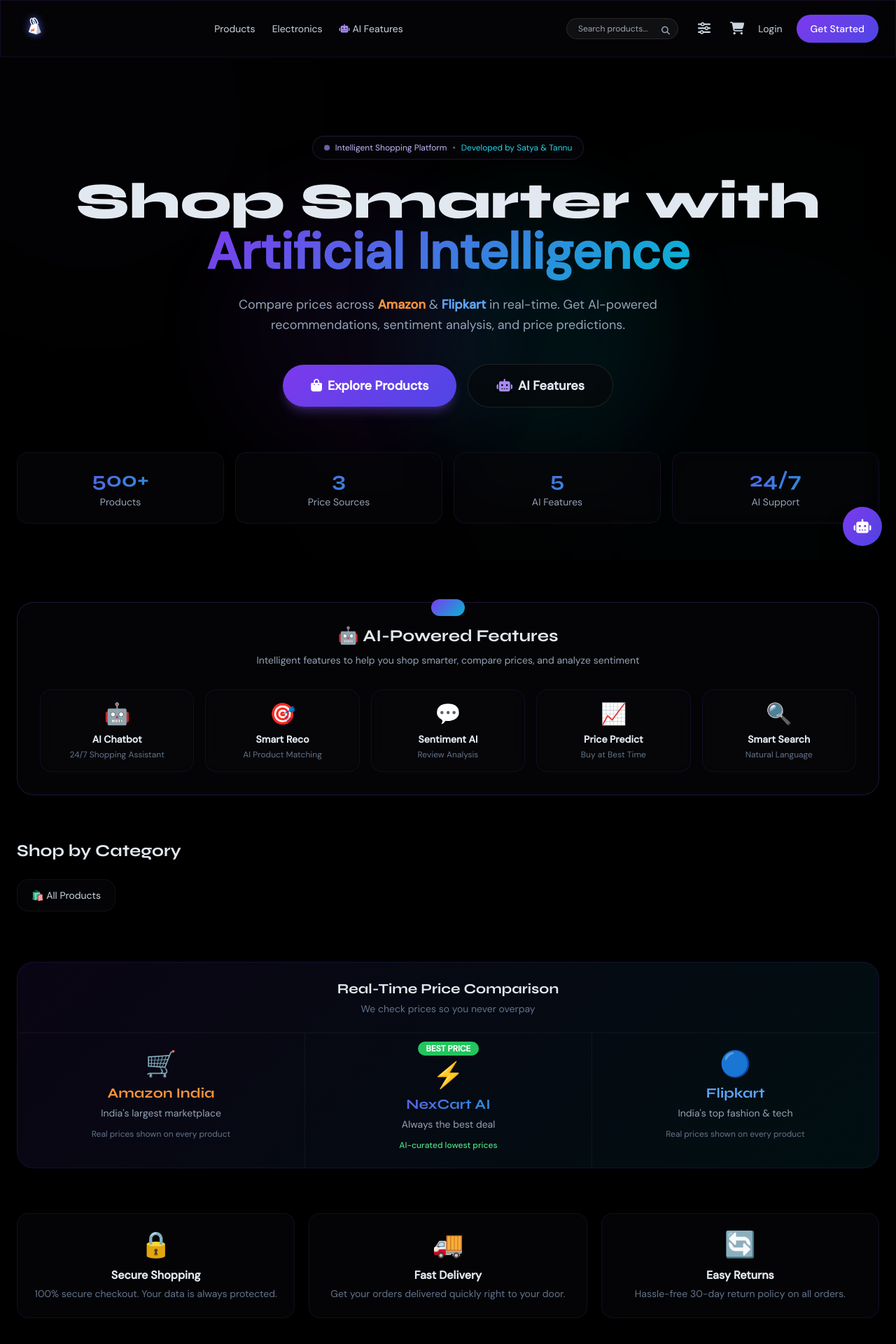
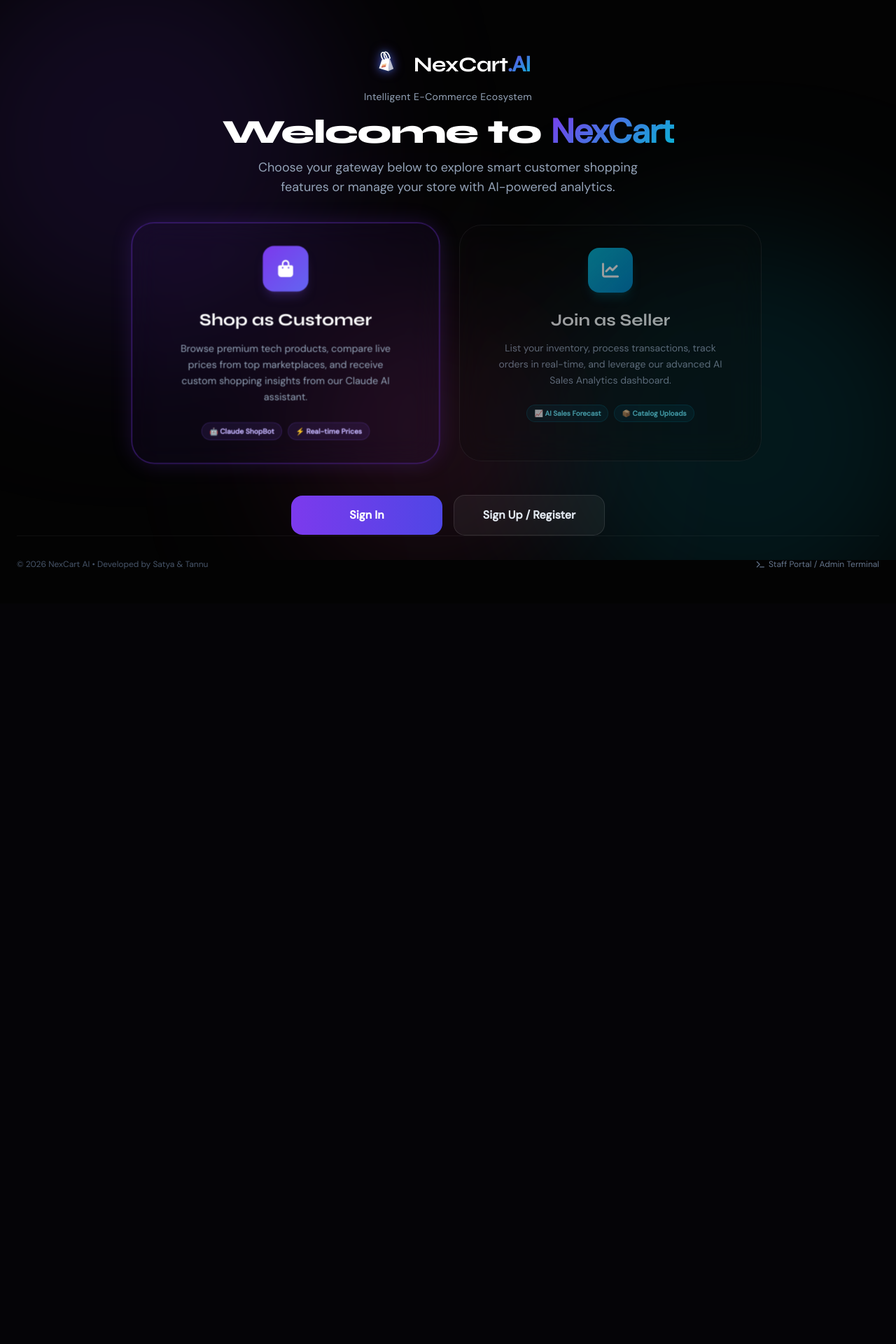
Before and after one commit to satya-ctrl/NexCart-E-commerce-Platform, a Django app: page / in a window 1280 px wide. Shown: the top 1920 px of the page at 70% size. After the commit the page ends 813 px from the top, so only its background shows below. Run offline with Django 5.2, Linux system fonts and the light colour scheme; data that the repository does not hold is empty; some libraries are stand-ins or nearby versions.

Commit message:
Implement glassmorphic Welcome Gateway page and core app namespacing

```diff
--- a/accounts/urls.py
+++ b/accounts/urls.py
@@ -1,7 +1,10 @@
 from django.urls import path
 from . import views
 
+app_name = 'accounts'
+
 urlpatterns = [
+    path('gateway/', views.gateway, name='gateway'),
     path('register/', views.register, name='register'),
     path('login/', views.login_view, name='login'),
     path('logout/', views.logout_view, name='logout'),
--- a/accounts/views.py
+++ b/accounts/views.py
@@ -5,32 +5,65 @@ from django.contrib import messages
 from .forms import UserRegisterForm
 
 
+def gateway(request):
+    if request.user.is_authenticated:
+        if request.user.groups.filter(name='Sellers').exists():
+            return redirect('ai_features:ai_dashboard')
+        else:
+            return redirect('store:home')
+
+    if request.method == 'POST':
+        role = request.POST.get('role', 'customer')
+        action = request.POST.get('action', 'signin')
+        if action == 'signup':
+            return redirect(f'/accounts/register/?role={role}')
+        else:
+            return redirect(f'/accounts/login/?role={role}')
+
+    return render(request, 'accounts/gateway.html')
+
+
 def register(request):
+    role = request.GET.get('role', 'customer')
     if request.method == 'POST':
+        role = request.POST.get('role', role)
         form = UserRegisterForm(request.POST)
         if form.is_valid():
             user = form.save()
+            if role == 'seller':
+                from django.contrib.auth.models import Group
+                group, _ = Group.objects.get_or_create(name='Sellers')
+                user.groups.add(group)
             login(request, user)
-            messages.success(request, f"Welcome to NexCart AI, {user.first_name or user.username}! 🎉")
-            return redirect('home')
+            if role == 'seller':
+                messages.success(request, f"Welcome to NexCart Seller Center, {user.first_name or user.username}! Start listing your inventory. 🚀")
+                return redirect('ai_features:ai_dashboard')
+            else:
+                messages.success(request, f"Welcome to NexCart AI, {user.first_name or user.username}! 🎉")
+                return redirect('store:home')
     else:
         form = UserRegisterForm()
-    return render(request, 'accounts/register.html', {'form': form})
+    return render(request, 'accounts/register.html', {'form': form, 'role': role})
 
 
 def login_view(request):
+    role = request.GET.get('role', 'customer')
     if request.method == 'POST':
         form = AuthenticationForm(data=request.POST)
         if form.is_valid():
             user = form.get_user()
             login(request, user)
-            messages.success(request, f"Welcome back, {user.first_name or user.username}! 👋")
-            return redirect(request.GET.get('next', 'home'))
+            if user.groups.filter(name='Sellers').exists():
+                messages.success(request, f"Welcome back to Seller Center, {user.first_name or user.username}! 💼")
+                return redirect('ai_features:ai_dashboard')
+            else:
+                messages.success(request, f"Welcome back, {user.first_name or user.username}! 👋")
+                return redirect(request.GET.get('next', 'store:home'))
     else:
         form = AuthenticationForm()
-    return render(request, 'accounts/login.html', {'form': form})
+    return render(request, 'accounts/login.html', {'form': form, 'role': role})
 
 
 def logout_view(request):
     logout(request)
-    return redirect('home')
+    return redirect('accounts:gateway')
--- a/ai_features/urls.py
+++ b/ai_features/urls.py
@@ -1,5 +1,7 @@
 from django.urls import path
 from . import views
+
+app_name = 'ai_features'
 
 urlpatterns = [
     path('chatbot/', views.chatbot, name='chatbot'),
--- a/ecommerce_ai/urls.py
+++ b/ecommerce_ai/urls.py
@@ -3,8 +3,11 @@ from django.urls import path, include
 from django.conf import settings
 from django.conf.urls.static import static
 
+from accounts import views as accounts_views
+
 urlpatterns = [
     path('admin/', admin.site.urls),
+    path('', accounts_views.gateway, name='gateway'),
     path('', include('store.urls')),
     path('accounts/', include('accounts.urls')),
     path('ai/', include('ai_features.urls')),
--- a/store/urls.py
+++ b/store/urls.py
@@ -1,8 +1,10 @@
 from django.urls import path
 from . import views
 
+app_name = 'store'
+
 urlpatterns = [
-    path('', views.home, name='home'),
+    path('shop/', views.home, name='home'),
     path('products/', views.product_list, name='product_list'),
     path('product/<int:pk>/', views.product_detail, name='product_detail'),
     path('product/<int:pk>/compare/', views.compare_prices, name='compare_prices'),
--- a/store/views.py
+++ b/store/views.py
@@ -90,7 +90,7 @@ def add_to_cart(request, pk):
     if request.headers.get('x-requested-with') == 'XMLHttpRequest':
         return JsonResponse({'success': True, 'count': cart.items.count()})
     messages.success(request, f"'{product.name}' added to cart!")
-    return redirect('cart')
+    return redirect('store:cart')
 
 
 @login_required
@@ -105,7 +105,7 @@ def cart(request):
 def remove_from_cart(request, item_id):
     item = get_object_or_404(CartItem, id=item_id, cart__user=request.user)
     item.delete()
-    return redirect('cart')
+    return redirect('store:cart')
 
 
 @login_required
@@ -120,7 +120,7 @@ def checkout(request):
             OrderItem.objects.create(order=order, product=item.product, quantity=item.quantity, price=item.product.our_price)
         cart_obj.items.all().delete()
         messages.success(request, f"Order #{order.id} placed successfully! 🎉")
-        return redirect('order_confirmation', pk=order.id)
+        return redirect('store:order_confirmation', pk=order.id)
     return render(request, 'store/checkout.html', {'items': items, 'total': total})
 
 
@@ -147,7 +147,7 @@ def toggle_wishlist(request, pk):
         added = True
     if request.headers.get('x-requested-with') == 'XMLHttpRequest':
         return JsonResponse({'added': added})
-    return redirect('product_detail', pk=pk)
+    return redirect('store:product_detail', pk=pk)
 
 
 @login_required
@@ -158,7 +158,7 @@ def add_review(request, pk):
         comment = request.POST.get('comment')
         Review.objects.create(product=product, user=request.user, rating=rating, comment=comment)
         messages.success(request, "Review submitted!")
-    return redirect('product_detail', pk=pk)
+    return redirect('store:product_detail', pk=pk)
 
 
 @login_required
@@ -168,12 +168,12 @@ def dashboard(request):
     return render(request, 'store/dashboard.html', {'orders': orders, 'wishlist_count': wishlist_count})
 
 
-@login_required(login_url='seller_login')
+@login_required(login_url='store:seller_login')
 def seller_dashboard(request):
     if not request.user.groups.filter(name='Sellers').exists():
         messages.error(request, "Access Denied. You must log in with a Seller account to view the dashboard.")
         logout(request)
-        return redirect('seller_login')
+        return redirect('store:seller_login')
 
     categories = Category.objects.all()
     if request.method == 'POST':
@@ -212,7 +212,7 @@ def seller_dashboard(request):
             tags=tags
         )
         messages.success(request, f"Product '{name}' successfully uploaded to NexCart! 🚀")
-        return redirect('seller_dashboard')
+        return redirect('store:seller_dashboard')
 
     products = Product.objects.all().order_by('-created_at')
     return render(request, 'store/seller.html', {'categories': categories, 'products': products})
@@ -221,7 +221,7 @@ def seller_dashboard(request):
 def seller_login(request):
     if request.user.is_authenticated:
         if request.user.groups.filter(name='Sellers').exists():
-            return redirect('seller_dashboard')
+            return redirect('store:seller_dashboard')
         else:
             logout(request)
 
@@ -232,10 +232,10 @@ def seller_login(request):
             if user.groups.filter(name='Sellers').exists():
                 login(request, user)
                 messages.success(request, f"Welcome back to Seller Center, {user.first_name or user.username}! 💼")
-                return redirect('seller_dashboard')
+                return redirect('store:seller_dashboard')
             else:
                 messages.error(request, "This account is not registered as a Seller. Please register a seller account below.")
-                return redirect('seller_login')
+                return redirect('store:seller_login')
     else:
         form = AuthenticationForm()
     return render(request, 'store/seller_login.html', {'form': form})
@@ -244,7 +244,7 @@ def seller_login(request):
 def seller_register(request):
     if request.user.is_authenticated:
         if request.user.groups.filter(name='Sellers').exists():
-            return redirect('seller_dashboard')
+            return redirect('store:seller_dashboard')
 
     if request.method == 'POST':
         form = UserRegisterForm(request.POST)
@@ -254,7 +254,7 @@ def seller_register(request):
             user.groups.add(group)
             login(request, user)
             messages.success(request, f"Welcome to NexCart Seller Center, {user.first_name or user.username}! Start listing your inventory. 🚀")
-            return redirect('seller_dashboard')
+            return redirect('store:seller_dashboard')
     else:
         form = UserRegisterForm()
     return render(request, 'store/seller_register.html', {'form': form})
--- /dev/null
+++ b/templates/accounts/gateway.html
@@ -0,0 +1,234 @@
+<!DOCTYPE html>
+<html lang="en">
+<head>
+    <meta charset="UTF-8">
+    <meta name="viewport" content="width=device-width, initial-scale=1.0">
+    <title>NexCart AI — Welcome Gateway</title>
+    <script src="https://cdn.tailwindcss.com"></script>
+    <link rel="preconnect" href="https://fonts.googleapis.com">
+    <link href="https://fonts.googleapis.com/css2?family=Syne:wght@400;600;700;800&family=DM+Sans:ital,wght@0,300;0,400;0,500;1,300&family=Space+Grotesk:wght@700&display=swap" rel="stylesheet">
+    <link rel="stylesheet" href="https://cdnjs.cloudflare.com/ajax/libs/font-awesome/6.5.0/css/all.min.css">
+
+    <style>
+        :root {
+            --accent: #7C3AED;
+            --accent2: #06B6D4;
+            --brand-bg: #030303;
+            --brand-card: rgba(12, 12, 15, 0.6);
+            --brand-border: rgba(124, 58, 237, 0.12);
+        }
+
+        * { font-family: 'DM Sans', sans-serif; }
+        h1, h2, h3, .font-display { font-family: 'Syne', sans-serif; }
+
+        body {
+            background-color: var(--brand-bg);
+            color: #E2E8F0;
+            overflow-x: hidden;
+        }
+
+        .glass {
+            background: rgba(12, 12, 15, 0.45);
+            backdrop-filter: blur(20px);
+            -webkit-backdrop-filter: blur(20px);
+            border: 1px solid rgba(255, 255, 255, 0.05);
+            transition: all 0.4s cubic-bezier(0.16, 1, 0.3, 1);
+        }
+
+        .gradient-text {
+            background: linear-gradient(135deg, var(--accent), var(--accent2));
+            -webkit-background-clip: text;
+            -webkit-text-fill-color: transparent;
+            background-clip: text;
+        }
+
+        .btn-glow-violet:hover {
+            box-shadow: 0 0 25px rgba(124, 58, 237, 0.4);
+            transform: translateY(-2px);
+        }
+
+        .btn-glow-cyan:hover {
+            box-shadow: 0 0 25px rgba(6, 182, 212, 0.4);
+            transform: translateY(-2px);
+        }
+
+        /* Floating background blobs */
+        @keyframes floatBlob {
+            0% { transform: translate(0px, 0px) scale(1); }
+            33% { transform: translate(30px, -50px) scale(1.1); }
+            66% { transform: translate(-20px, 20px) scale(0.95); }
+            100% { transform: translate(0px, 0px) scale(1); }
+        }
+
+        .bg-blob {
+            position: absolute;
+            border-radius: 50%;
+            filter: blur(100px);
+            opacity: 0.12;
+            mix-blend-mode: screen;
+            animation: floatBlob 12s infinite alternate ease-in-out;
+            pointer-events: none;
+        }
+
+        .glowing-logo {
+            filter: drop-shadow(0 0 8px rgba(124, 58, 237, 0.75)) drop-shadow(0 0 3px rgba(6, 182, 212, 0.4));
+            transition: filter 0.3s ease;
+        }
+
+        .card-active-customer {
+            border-color: rgba(124, 58, 237, 0.6) !important;
+            background: rgba(124, 58, 237, 0.06) !important;
+            box-shadow: 0 0 30px rgba(124, 58, 237, 0.2);
+            opacity: 1 !important;
+            transform: scale(1.02);
+        }
+
+        .card-active-seller {
+            border-color: rgba(6, 182, 212, 0.6) !important;
+            background: rgba(6, 182, 212, 0.06) !important;
+            box-shadow: 0 0 30px rgba(6, 182, 212, 0.2);
+            opacity: 1 !important;
+            transform: scale(1.02);
+        }
+    </style>
+</head>
+<body class="min-h-screen flex flex-col justify-between relative px-6 py-12">
+
+    <!-- BACKGROUND BLONB ANIMATION -->
+    <div class="fixed inset-0 overflow-hidden pointer-events-none z-[-1]">
+        <div class="bg-blob w-[600px] h-[600px] bg-violet-600 top-[-100px] left-[-100px]"></div>
+        <div class="bg-blob w-[600px] h-[600px] bg-cyan-500 bottom-[-100px] right-[-100px]" style="animation-delay: -3s; animation-duration: 15s;"></div>
+        <div class="bg-blob w-[400px] h-[400px] bg-pink-500 top-1/2 left-1/3" style="animation-delay: -6s; animation-duration: 10s;"></div>
+    </div>
+
+    <!-- HEADER BRANDING -->
+    <header class="w-full text-center py-4">
+        <div class="inline-flex items-center gap-3 mb-2">
+            <svg xmlns="http://www.w3.org/2000/svg" viewBox="0 0 100 100" class="glowing-logo w-14 h-14 text-white">
+                <!-- Handles -->
+                <path d="M 43 38 C 30 18, 48 10, 54 36" fill="none" stroke="currentColor" stroke-width="3" stroke-linecap="round"/>
+                <path d="M 50 37 C 37 17, 55 9, 61 34" fill="none" stroke="currentColor" stroke-width="3" stroke-linecap="round"/>
+                <!-- Side Fold -->
+                <path d="M 60 34 L 70 61 L 57 67 Z" fill="currentColor" opacity="0.7"/>
+                <!-- Front Face -->
+                <path d="M 40 39 L 60 34 L 57 67 L 33 60 Z" fill="currentColor"/>
+                <!-- Stripes -->
+                <path d="M 42 51 L 51 49" stroke="#F5CB93" stroke-width="2.5" stroke-linecap="round" fill="none"/>
+                <path d="M 41 54 L 50 52" stroke="#E68A57" stroke-width="2.5" stroke-linecap="round" fill="none"/>
+                <path d="M 40 57 L 49 55" stroke="#C95641" stroke-width="2.5" stroke-linecap="round" fill="none"/>
+            </svg>
+            <span class="font-display font-bold text-3xl tracking-tight text-white">NexCart<span class="gradient-text font-bold">.AI</span></span>
+        </div>
+        <p class="text-slate-400 text-sm tracking-wide">Intelligent E-Commerce Ecosystem</p>
+    </header>
+
+    <!-- MAIN INTERACTIVE GATEWAY CONTENT -->
+    <main class="w-full max-w-4xl mx-auto my-auto flex flex-col items-center">
+
+        <div class="text-center mb-10">
+            <h1 class="font-display font-extrabold text-4xl sm:text-5xl text-white tracking-tight leading-tight">
+                Welcome to <span class="gradient-text">NexCart</span>
+            </h1>
+            <p class="text-slate-400 mt-3 text-base sm:text-lg max-w-xl mx-auto">
+                Choose your gateway below to explore smart customer shopping features or manage your store with AI-powered analytics.
+            </p>
+        </div>
+
+        <form method="POST" class="w-full flex flex-col items-center">
+            {% csrf_token %}
+            <!-- Hidden inputs to track state -->
+            <input type="hidden" name="role" id="role-input" value="customer">
+
+            <!-- PERSONA CARDS CONTAINER -->
+            <div class="grid grid-cols-1 md:grid-cols-2 gap-8 w-full mb-12">
+
+                <!-- CUSTOMER CARD -->
+                <div id="customer-card" onclick="selectPersona('customer')" class="glass rounded-[32px] p-8 border border-white/10 cursor-pointer flex flex-col items-center text-center transition-all hover:scale-[1.01] hover:border-violet-500/30 card-active-customer group">
+                    <div class="w-16 h-16 rounded-2xl bg-gradient-to-br from-violet-600 to-indigo-500 flex items-center justify-center text-white text-2xl mb-6 shadow-lg shadow-violet-500/20 group-hover:scale-105 transition-transform duration-300">
+                        <i class="fas fa-shopping-bag"></i>
+                    </div>
+                    <h3 class="font-display font-bold text-2xl text-white mb-3">Shop as Customer</h3>
+                    <p class="text-slate-400 text-sm leading-relaxed max-w-xs">
+                        Browse premium tech products, compare live prices from top marketplaces, and receive custom shopping insights from our Claude AI assistant.
+                    </p>
+                    <div class="mt-6 flex flex-wrap justify-center gap-2">
+                        <span class="text-[10px] bg-violet-500/10 text-violet-300 font-semibold px-2.5 py-1 rounded-full border border-violet-500/20">🤖 Claude ShopBot</span>
+                        <span class="text-[10px] bg-violet-500/10 text-violet-300 font-semibold px-2.5 py-1 rounded-full border border-violet-500/20">⚡ Real-time Prices</span>
+                    </div>
+                </div>
+
+                <!-- SELLER CARD -->
+                <div id="seller-card" onclick="selectPersona('seller')" class="glass rounded-[32px] p-8 border border-white/10 cursor-pointer flex flex-col items-center text-center transition-all hover:scale-[1.01] hover:border-cyan-500/30 opacity-60 hover:opacity-90 group">
+                    <div class="w-16 h-16 rounded-2xl bg-gradient-to-br from-cyan-500 to-sky-600 flex items-center justify-center text-white text-2xl mb-6 shadow-lg shadow-cyan-500/20 group-hover:scale-105 transition-transform duration-300">
+                        <i class="fas fa-chart-line"></i>
+                    </div>
+                    <h3 class="font-display font-bold text-2xl text-white mb-3">Join as Seller</h3>
+                    <p class="text-slate-400 text-sm leading-relaxed max-w-xs">
+                        List your inventory, process transactions, track orders in real-time, and leverage our advanced AI Sales Analytics dashboard.
+                    </p>
+                    <div class="mt-6 flex flex-wrap justify-center gap-2">
+                        <span class="text-[10px] bg-cyan-500/10 text-cyan-300 font-semibold px-2.5 py-1 rounded-full border border-cyan-500/20">📈 AI Sales Forecast</span>
+                        <span class="text-[10px] bg-cyan-500/10 text-cyan-300 font-semibold px-2.5 py-1 rounded-full border border-cyan-500/20">📦 Catalog Uploads</span>
+                    </div>
+                </div>
+
+            </div>
+
+            <!-- UNIFIED ACTION BUTTONS -->
+            <div class="w-full max-w-md flex flex-col sm:flex-row gap-4 justify-center items-center">
+                <button type="submit" name="action" value="signin" id="submit-signin" class="w-full sm:w-1/2 py-4 px-6 bg-gradient-to-r from-violet-600 to-indigo-600 text-white font-semibold rounded-2xl transition-all btn-glow-violet active:scale-[0.98] text-center">
+                    Sign In
+                </button>
+                <button type="submit" name="action" value="signup" id="submit-signup" class="w-full sm:w-1/2 py-4 px-6 bg-white/5 hover:bg-white/10 text-slate-200 border border-white/10 font-semibold rounded-2xl transition-all hover:border-slate-400 active:scale-[0.98] text-center">
+                    Sign Up / Register
+                </button>
+            </div>
+
+        </form>
+
+    </main>
+
+    <!-- FOOTER WITH SECURE ADMIN LINK -->
+    <footer class="w-full text-center pt-8 border-t border-white/5 flex flex-col sm:flex-row items-center justify-between text-xs text-slate-600 gap-4">
+        <div>
+            © 2026 NexCart AI • Developed by Satya & Tannu
+        </div>
+        <div>
+            <a href="/admin/" class="text-slate-500 hover:text-violet-400 hover:underline transition-colors flex items-center gap-1.5 justify-center sm:justify-start">
+                <i class="fas fa-terminal text-[10px]"></i> Staff Portal / Admin Terminal
+            </a>
+        </div>
+    </footer>
+
+    <script>
+        function selectPersona(role) {
+            // Update the hidden input
+            const input = document.getElementById('role-input');
+            input.value = role;
+
+            // Get cards
+            const customerCard = document.getElementById('customer-card');
+            const sellerCard = document.getElementById('seller-card');
+
+            // Get signup button to adjust colors based on active role
+            const signinBtn = document.getElementById('submit-signin');
+
+            if (role === 'customer') {
+                // Focus customer, blur seller
+                customerCard.className = "glass rounded-[32px] p-8 border border-white/10 cursor-pointer flex flex-col items-center text-center transition-all hover:scale-[1.01] hover:border-violet-500/30 card-active-customer group";
+                sellerCard.className = "glass rounded-[32px] p-8 border border-white/10 cursor-pointer flex flex-col items-center text-center transition-all hover:scale-[1.01] hover:border-cyan-500/30 opacity-60 hover:opacity-90 group";
+
+                // Set signin button accent to violet theme
+                signinBtn.className = "w-full sm:w-1/2 py-4 px-6 bg-gradient-to-r from-violet-600 to-indigo-600 text-white font-semibold rounded-2xl transition-all btn-glow-violet active:scale-[0.98] text-center";
+            } else {
+                // Focus seller, blur customer
+                customerCard.className = "glass rounded-[32px] p-8 border border-white/10 cursor-pointer flex flex-col items-center text-center transition-all hover:scale-[1.01] hover:border-violet-500/30 opacity-60 hover:opacity-90 group";
+                sellerCard.className = "glass rounded-[32px] p-8 border border-white/10 cursor-pointer flex flex-col items-center text-center transition-all hover:scale-[1.01] hover:border-cyan-500/30 card-active-seller group";
+
+                // Set signin button accent to cyan theme
+                signinBtn.className = "w-full sm:w-1/2 py-4 px-6 bg-gradient-to-r from-cyan-500 to-sky-500 text-white font-semibold rounded-2xl transition-all btn-glow-cyan active:scale-[0.98] text-center";
+            }
+        }
+    </script>
+</body>
+</html>
--- a/templates/base.html
+++ b/templates/base.html
@@ -300,8 +300,8 @@
                 </div>
             </div>
             {% else %}
-            <a href="/accounts/login/" class="text-slate-300 hover:text-white text-sm transition-colors">Login</a>
-            <a href="/accounts/register/" class="btn-primary px-5 py-2.5 rounded-full text-sm text-white font-medium">Get Started</a>
+            <a href="/" class="text-slate-300 hover:text-white text-sm transition-colors">Login</a>
+            <a href="/" class="btn-primary px-5 py-2.5 rounded-full text-sm text-white font-medium">Get Started</a>
             {% endif %}
         </div>
     </div>
```
Also changed, not shown: accounts/tests.py (+6 -6 lines), store/tests.py (+8 -8 lines), templates/accounts/login.html (+13 -3 lines), templates/accounts/register.html (+14 -4 lines).
